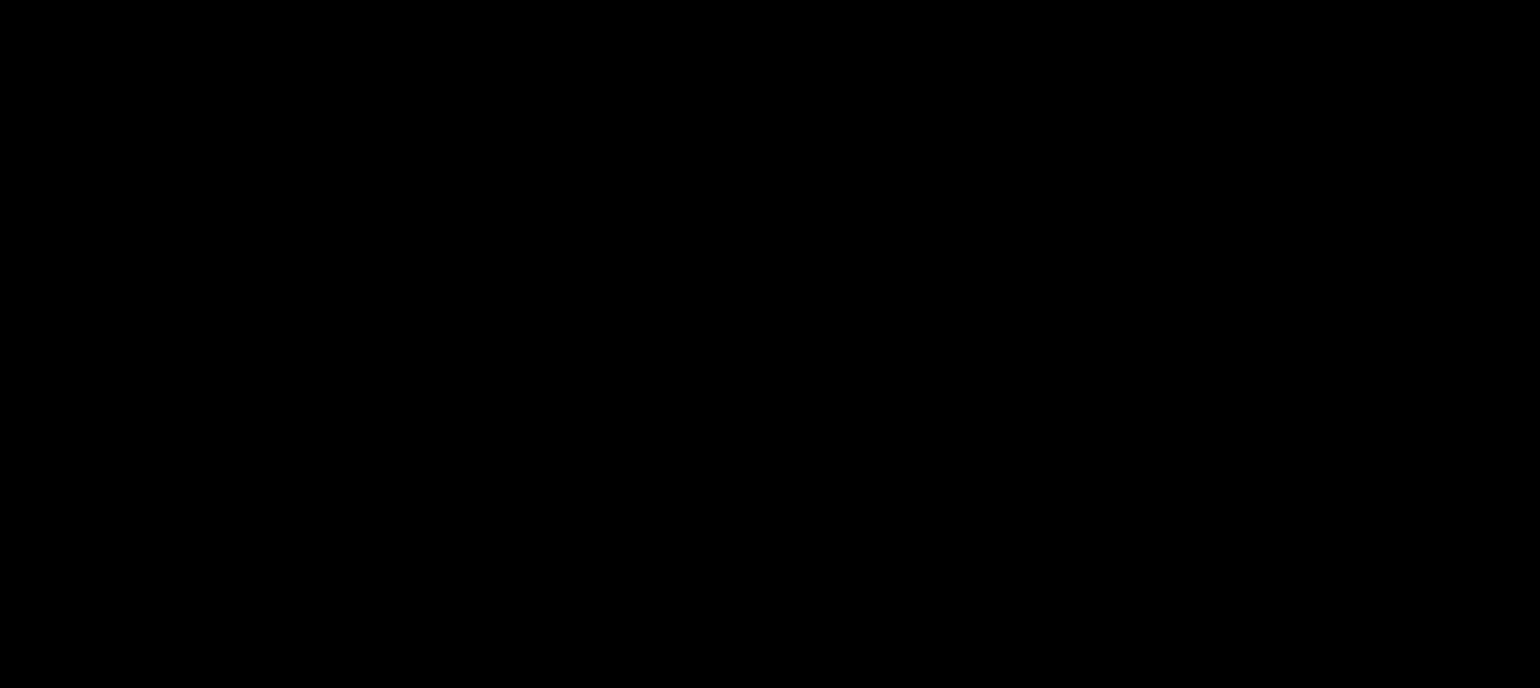
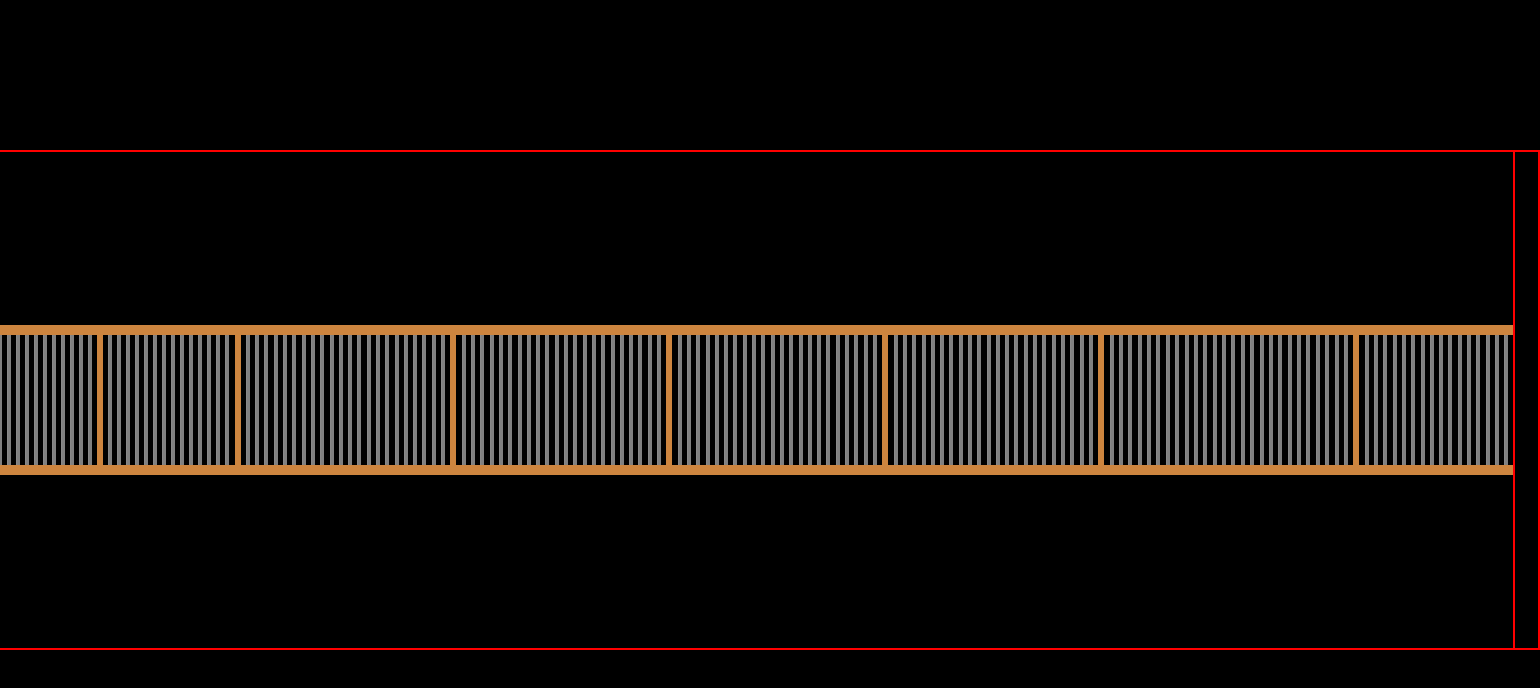
Before and after one commit to knackwurstking/the-press-department, a Svelte app: page / in a window 1280 px wide. Shown: the top 688 px of the page, 1540 px wide, since content can reach past the window. Built offline with nearby package versions, Linux system fonts and the light colour scheme.

Commit message:
update...

```diff
--- a/src/App.svelte
+++ b/src/App.svelte
@@ -1,25 +1,72 @@
 <script>
+  import RollenBahnSection from "./lib/RollenBahnSection.svelte";
+
   import Data from "./js/data";
 </script>
 
 <main class="game-screen">
-  <div class="trockner"></div>
-  <div class="rollenbahn"></div>
-  <div class="presse"></div>
+  <div class="trockner-container" />
+  <div class="rollenbahn-container">
+    <div class="rollenbahn">
+      {#each Data.rollenBahn as section}
+        <RollenBahnSection
+          name={section.name}
+          engine={section.engine}
+        />
+      {/each}
+    </div>
+  </div>
+  <div class="presse-container" />
 </main>
 
 <style>
-  .game-screen {}
+  :global(body) {
+    display: flex;
+    justify-content: center;
+    place-items: center;
+  }
 
-  .trockner {
+  * {
+    border: 1px solid red;
+  }
+
+  .game-screen {
+    /* main screen contains the game elements; should be scalable to fit the screen */
+    width: 1800px;
+    height: 500px;
+    position: relative;
+    overflow: hidden;
+    display: flex;
+    position: relative;
+  }
+
+  .trockner-container {
     /* end of screen (left side) */
+    height: 100%;
+    width: 75px;
+    position: relative;
+  }
+
+  .rollenbahn-container {
+    /* between '.trockner' and '.presse' */
+    height: 100%;
+    width: 1700px;
+    display: flex;
+    place-items: center;
   }
 
   .rollenbahn {
-    /* between '.trockner' and '.presse' */
+    height: 150px;
+    width: 100%;
+    border: none;
+    display: flex;
+    flex-direction: row-reverse;
   }
 
-  .presse {
+  .presse-container {
     /* start of screen (right screen) */
+    height: 100%;
+    width: 25px;
+    position: relative;
   }
 </style>
--- a/src/js/data.js
+++ b/src/js/data.js
@@ -1,3 +1,11 @@
+/**
+ * @typedef Engine
+ * @type {{
+ *   count: number,
+ *   type: "rollen"|"riemen",
+ * }}
+ */
+
 export default (function () {
   const data = {
     ROLLEN_1: "rollen",
@@ -5,6 +13,11 @@ export default (function () {
 
     /** 17m, 1700cm */
     ROLLEN_BAHN_LENGTH: 1700,
+
+    /** 1.5m, 150cm */
+    ROLLEN_BAHN_WIDTH: 150,
+
+    ROLLEN_BAHN_MAX_COUNT: 173,
 
     /** 1.5m, 150cm -- 6 Rollen nicht sichtbar von oben (Eingang und Ausgang) */
     TROCKER_LENGTH_1: 150,
--- /dev/null
+++ b/src/lib/RollenBahnSection.svelte
@@ -0,0 +1,72 @@
+<script>
+  import Data from "../js/data";
+
+  /** @type {string} */
+  export let name;
+  /** @type {import("../js/data").Engine} */
+  export let engine;
+  $: {
+    const newEngineParts = [];
+    for (let x = 1; x <= engine.count; x++) {
+      newEngineParts.push(x);
+    }
+    engineParts = newEngineParts;
+  }
+
+  /** @type {number[]} */
+  let engineParts = [];
+</script>
+
+<section
+  class={name}
+  style={`
+    width: ${
+      engine.count * (Data.ROLLEN_BAHN_LENGTH / Data.ROLLEN_BAHN_MAX_COUNT)
+    }px;
+  `}
+>
+  <div class="gestell">
+    {#each engineParts as part}
+      <div class={`engine-part engine-part-${part}`} />
+    {/each}
+  </div>
+</section>
+
+<style>
+  div.gestell {
+    width: 100%;
+    height: 100%;
+    border: 3px solid peru;
+    border-top-width: 10px;
+    border-bottom-width: 10px;
+    display: flex;
+    flex-direction: row-reverse;
+    justify-content: space-evenly;
+  }
+
+  section:last-child div.gestell {
+    border-left: none;
+  }
+
+  section:first-child div.gestell {
+    border-right: none;
+  }
+
+  .engine-part {
+    width: 4px;
+    height: 100%;
+    animation: rollen-10hz 0.55s infinite;
+  }
+
+  @keyframes rollen-10hz {
+    0% {
+      background-image: linear-gradient(90deg, gray 25%, dimgray, darkgray 25%);
+    }
+    50% {
+      background-image: linear-gradient(90deg, dimgray, darkgray 25%, gray 25%);
+    }
+    100% {
+      background-image: linear-gradient(90deg, darkgray 25%, gray 25%, dimgray);
+    }
+  }
+</style>
```
Also changed, not shown: 1 other file (tests, documents, lock files or other folders).
